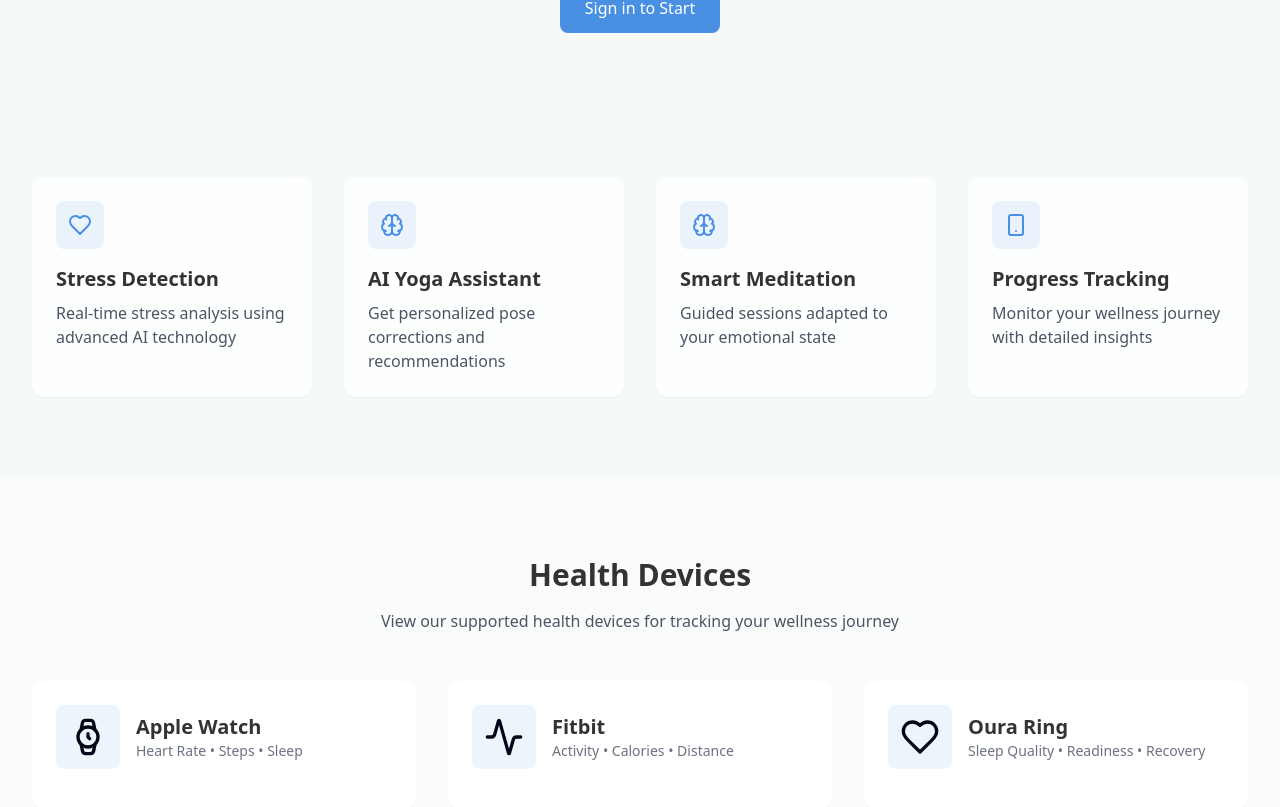
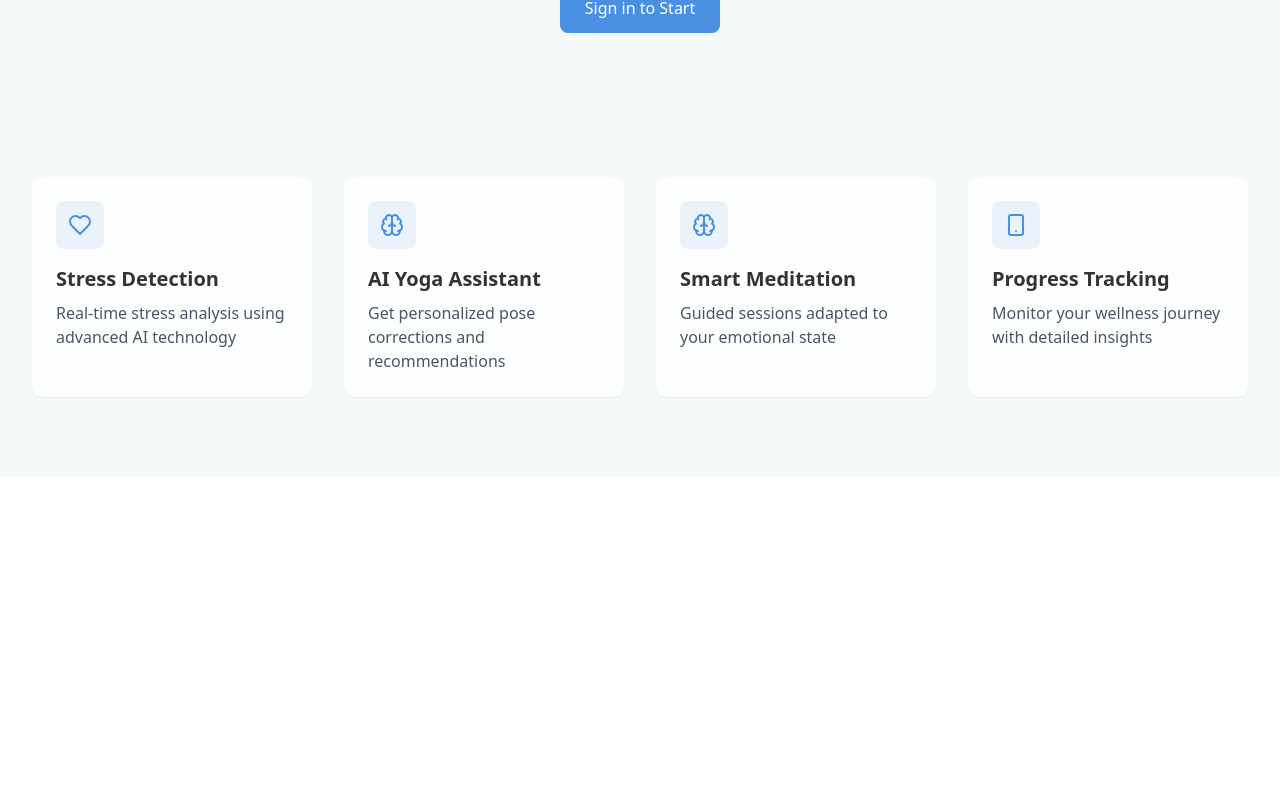
Before and after one commit to johndarlz/relaxify, a React (Vite) app: page / in a window 1280 px wide. Shown: the part 433-1240 px from the top of the page. After the commit the page ends 910 px from the top, so only its background shows below. Built offline with nearby package versions, Linux system fonts and the light colour scheme.

Commit message:
Remove Health Devices Section
This commit removes the section displaying supported health devices from the home page.  This includes the associated components and constants.

```diff
--- a/src/components/home/HealthDeviceCard.tsx
+++ /dev/null
@@ -1,38 +0,0 @@
-
-import { motion } from "framer-motion";
-import type { Database } from "@/integrations/supabase/types";
-
-type HealthDeviceRow = Database['public']['Tables']['health_devices']['Row'];
-
-interface HealthDeviceCardProps {
-  device: {
-    icon: JSX.Element;
-    name: string;
-    type: string;
-    metrics: string[];
-  };
-}
-
-export const HealthDeviceCard = ({ device }: HealthDeviceCardProps) => {
-  return (
-    <motion.div
-      initial={{ opacity: 0, y: 20 }}
-      animate={{ opacity: 1, y: 0 }}
-      className="bg-white rounded-xl p-6 shadow-sm hover:shadow-md transition-shadow"
-    >
-      <div className="flex items-center space-x-4 mb-4">
-        <div className="p-3 bg-relaxify-primary/10 rounded-lg">
-          {device.icon}
-        </div>
-        <div>
-          <h3 className="text-xl font-semibold text-relaxify-text">
-            {device.name}
-          </h3>
-          <p className="text-sm text-gray-500">
-            {device.metrics.join(" • ")}
-          </p>
-        </div>
-      </div>
-    </motion.div>
-  );
-};
--- a/src/components/home/HealthDevicesSection.tsx
+++ /dev/null
@@ -1,31 +0,0 @@
-
-import { healthDevices } from "./constants/healthDevices";
-import { HealthDeviceCard } from "./HealthDeviceCard";
-
-const HealthDevicesSection = () => {
-  return (
-    <section className="py-20 px-4 sm:px-6 lg:px-8 bg-white/50">
-      <div className="max-w-7xl mx-auto">
-        <div className="text-center mb-12">
-          <h2 className="text-3xl font-bold text-relaxify-text mb-4">
-            Health Devices
-          </h2>
-          <p className="text-gray-600 max-w-2xl mx-auto">
-            View our supported health devices for tracking your wellness journey
-          </p>
-        </div>
-
-        <div className="grid grid-cols-1 md:grid-cols-2 lg:grid-cols-3 gap-8">
-          {healthDevices.map((device) => (
-            <HealthDeviceCard
-              key={device.type}
-              device={device}
-            />
-          ))}
-        </div>
-      </div>
-    </section>
-  );
-};
-
-export default HealthDevicesSection;
--- a/src/components/home/constants/healthDevices.tsx
+++ /dev/null
@@ -1,23 +0,0 @@
-
-import { Watch, Activity, Heart } from "lucide-react";
-
-export const healthDevices = [
-  {
-    icon: <Watch className="w-10 h-10" />,
-    name: "Apple Watch",
-    type: "smartwatch",
-    metrics: ["Heart Rate", "Steps", "Sleep"]
-  },
-  {
-    icon: <Activity className="w-10 h-10" />,
-    name: "Fitbit",
-    type: "fitness_band",
-    metrics: ["Activity", "Calories", "Distance"]
-  },
-  {
-    icon: <Heart className="w-10 h-10" />,
-    name: "Oura Ring",
-    type: "smart_ring",
-    metrics: ["Sleep Quality", "Readiness", "Recovery"]
-  }
-];
--- a/src/pages/Index.tsx
+++ b/src/pages/Index.tsx
@@ -2,7 +2,6 @@
 import Navbar from "../components/Navbar";
 import HeroSection from "@/components/home/HeroSection";
 import FeaturesSection from "@/components/home/FeaturesSection";
-import HealthDevicesSection from "@/components/home/HealthDevicesSection";
 
 const Index = () => {
   return (
@@ -10,7 +9,6 @@ const Index = () => {
       <Navbar />
       <HeroSection />
       <FeaturesSection />
-      <HealthDevicesSection />
     </div>
   );
 };
```
